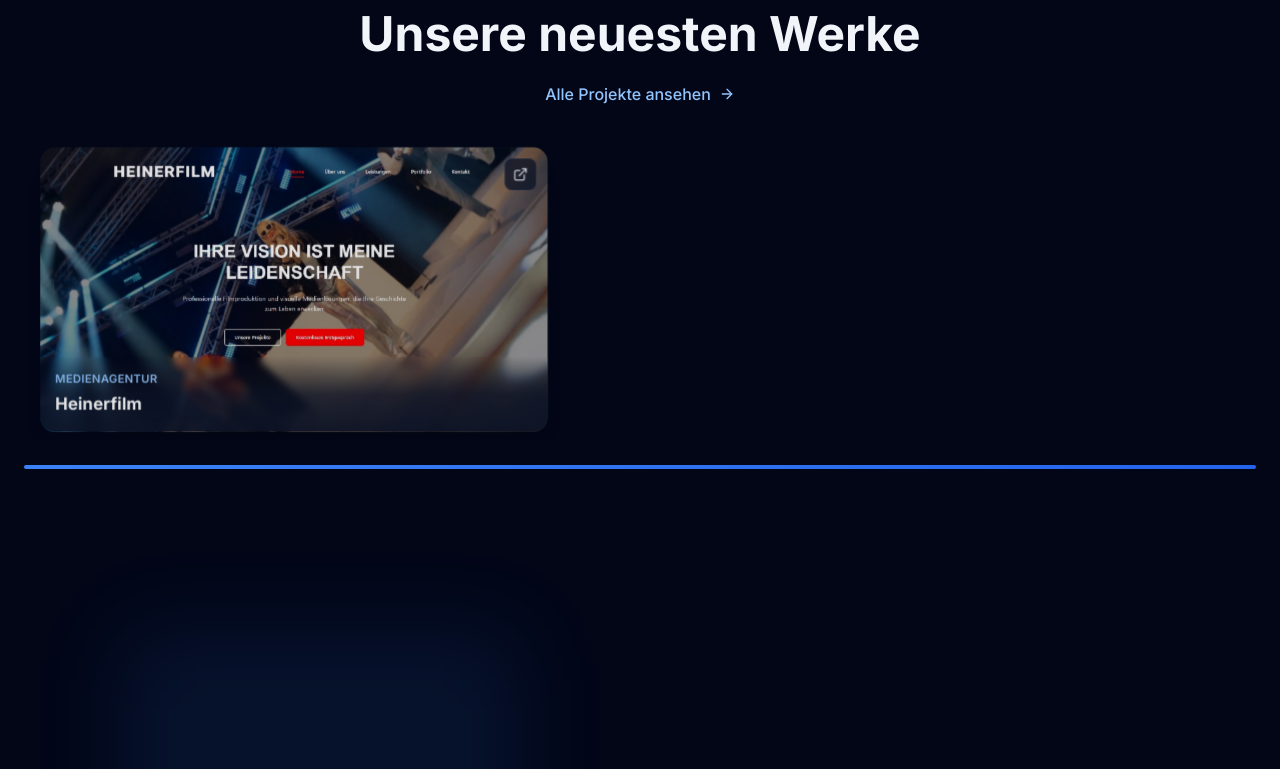
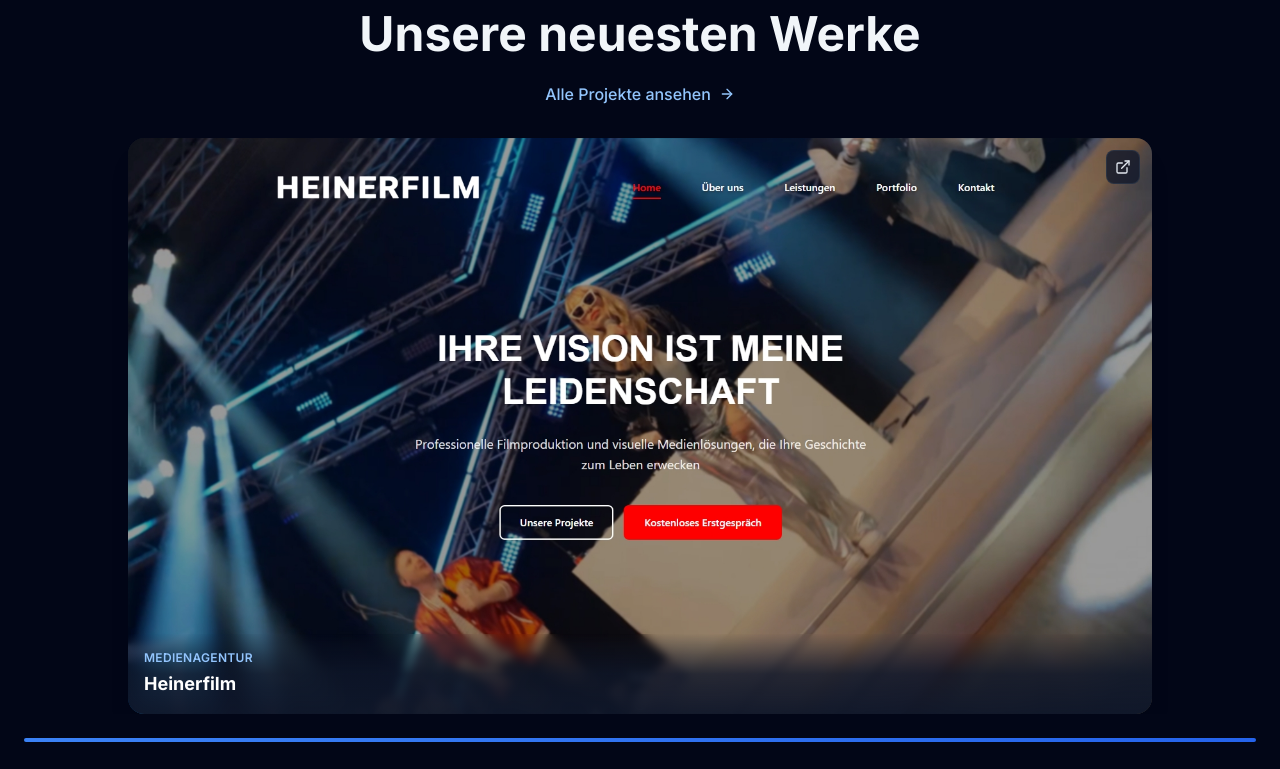
Before and after one commit to 319Webdesign/319webdesign, a Next.js app: page / in a window 1280 px wide. Shown: the part 4680-5449 px from the top of the page. Built offline with nearby package versions, Linux system fonts and the light colour scheme.

Commit message:
UpdatePortfolio1.3

```diff
--- a/app/components/PortfolioSection.tsx
+++ b/app/components/PortfolioSection.tsx
@@ -38,13 +38,13 @@ export default function PortfolioSection() {
     return () => window.removeEventListener('resize', checkMobile)
   }, [])
 
-  const itemsPerView = isMobile ? 1.2 : 1.5
+  // Bei nur einem Projekt: größer darstellen
+  const itemsPerView = portfolioProjects.length === 1 ? 1 : (isMobile ? 1.2 : 1.5)
   // Berechne maxIndex: Anzahl der möglichen Scroll-Positionen
   // Wenn wir mehr Items haben als sichtbar sind, können wir scrollen
   const maxIndex = portfolioProjects.length > itemsPerView
     ? Math.ceil(portfolioProjects.length - itemsPerView)
     : 0
-  const cardWidth = isMobile ? 83.333 : 66.667
 
   return (
     <section className="py-16 px-6 bg-slate-950 relative group">
@@ -94,20 +94,21 @@ export default function PortfolioSection() {
           )}
 
           {/* Slider Container */}
-          <div className="overflow-hidden">
+          <div className={`overflow-hidden ${portfolioProjects.length === 1 ? 'flex justify-center' : ''}`}>
             <motion.div
               ref={portfolioRef}
-              className="flex gap-4"
-              drag="x"
+              className={`flex ${portfolioProjects.length === 1 ? 'justify-center' : ''} gap-4`}
+              drag={portfolioProjects.length > 1 ? "x" : false}
               dragConstraints={{
                 left: -maxIndex * (100 / itemsPerView),
                 right: 0
               }}
               dragElastic={0.2}
               animate={{
-                x: `-${portfolioIndex * (100 / itemsPerView)}%`,
+                x: portfolioProjects.length === 1 ? '0%' : `-${portfolioIndex * (100 / itemsPerView)}%`,
               }}
               onDragEnd={(event, info) => {
+                if (portfolioProjects.length <= 1) return
                 // Optional: Drag-to-swipe functionality
                 const threshold = 50
                 if (info.offset.x > threshold && portfolioIndex > 0) {
@@ -122,19 +123,24 @@ export default function PortfolioSection() {
                 damping: 30,
               }}
               style={{
-                width: `${(portfolioProjects.length / itemsPerView) * 100}%`,
+                width: portfolioProjects.length === 1 ? '100%' : `${(portfolioProjects.length / itemsPerView) * 100}%`,
               }}
             >
               {portfolioProjects.map((project, index) => {
-                const centerIndex = portfolioIndex + (itemsPerView / 2)
+                const centerIndex = portfolioProjects.length === 1 ? 0 : portfolioIndex + (itemsPerView / 2)
                 const distance = Math.abs(index - centerIndex)
-                const scale = Math.max(0.85, 1 - distance * 0.08)
-                const opacity = Math.max(0.5, 1 - distance * 0.15)
+                const scale = portfolioProjects.length === 1 ? 1 : Math.max(0.85, 1 - distance * 0.08)
+                const opacity = portfolioProjects.length === 1 ? 1 : Math.max(0.5, 1 - distance * 0.15)
+
+                // Breite basierend auf Anzahl der Projekte
+                const cardWidthClass = portfolioProjects.length === 1
+                  ? (isMobile ? 'w-full max-w-full' : 'w-full max-w-5xl mx-auto')
+                  : (isMobile ? 'w-[calc(83.333%-0.67rem)]' : 'w-[calc(66.667%-0.5rem)]')
 
                 return (
                   <motion.div
                     key={project.id}
-                    className={`flex-shrink-0 ${isMobile ? 'w-[calc(83.333%-0.67rem)]' : 'w-[calc(66.667%-0.5rem)]'}`}
+                    className={`flex-shrink-0 ${cardWidthClass}`}
                     style={{
                       scale,
                       opacity,
```
